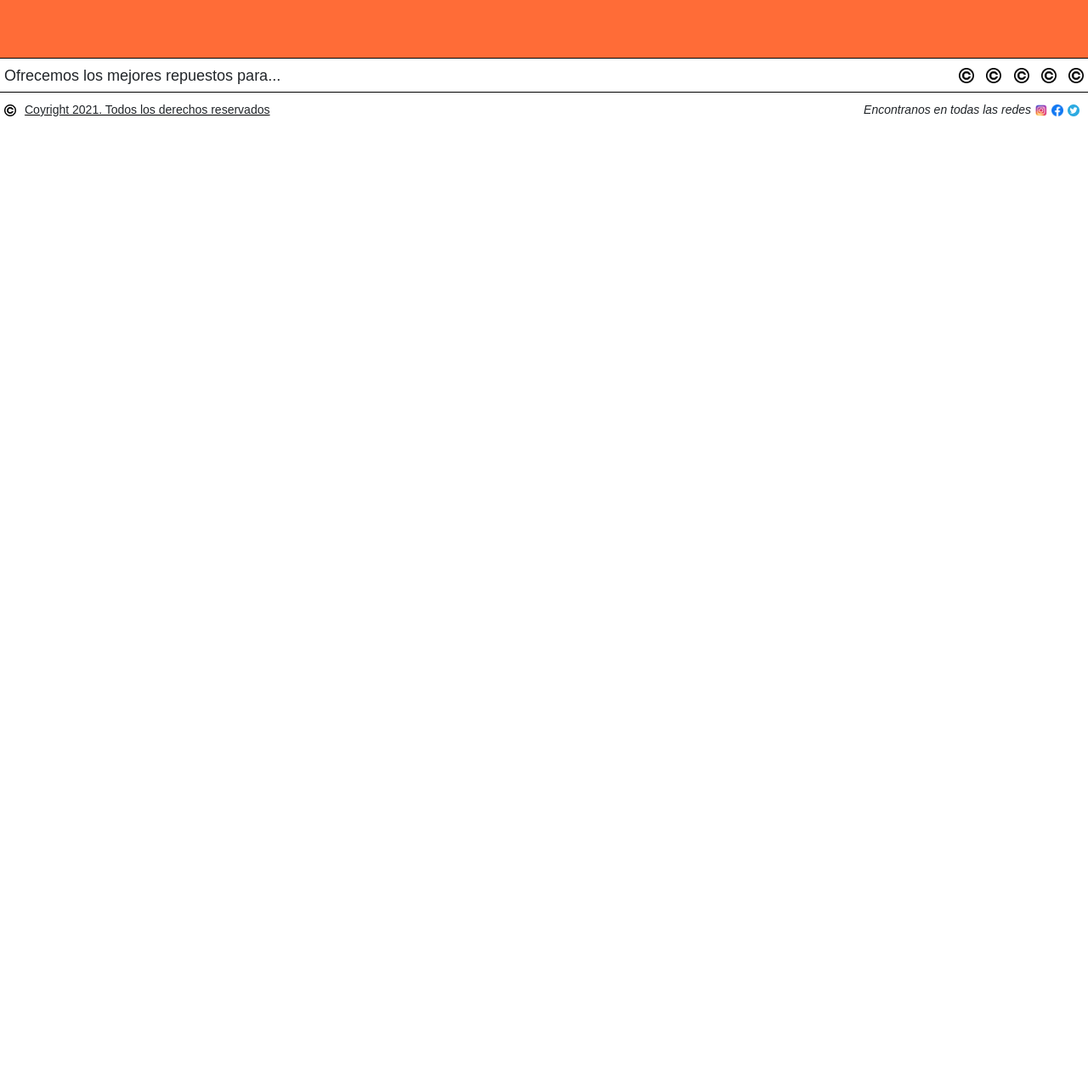
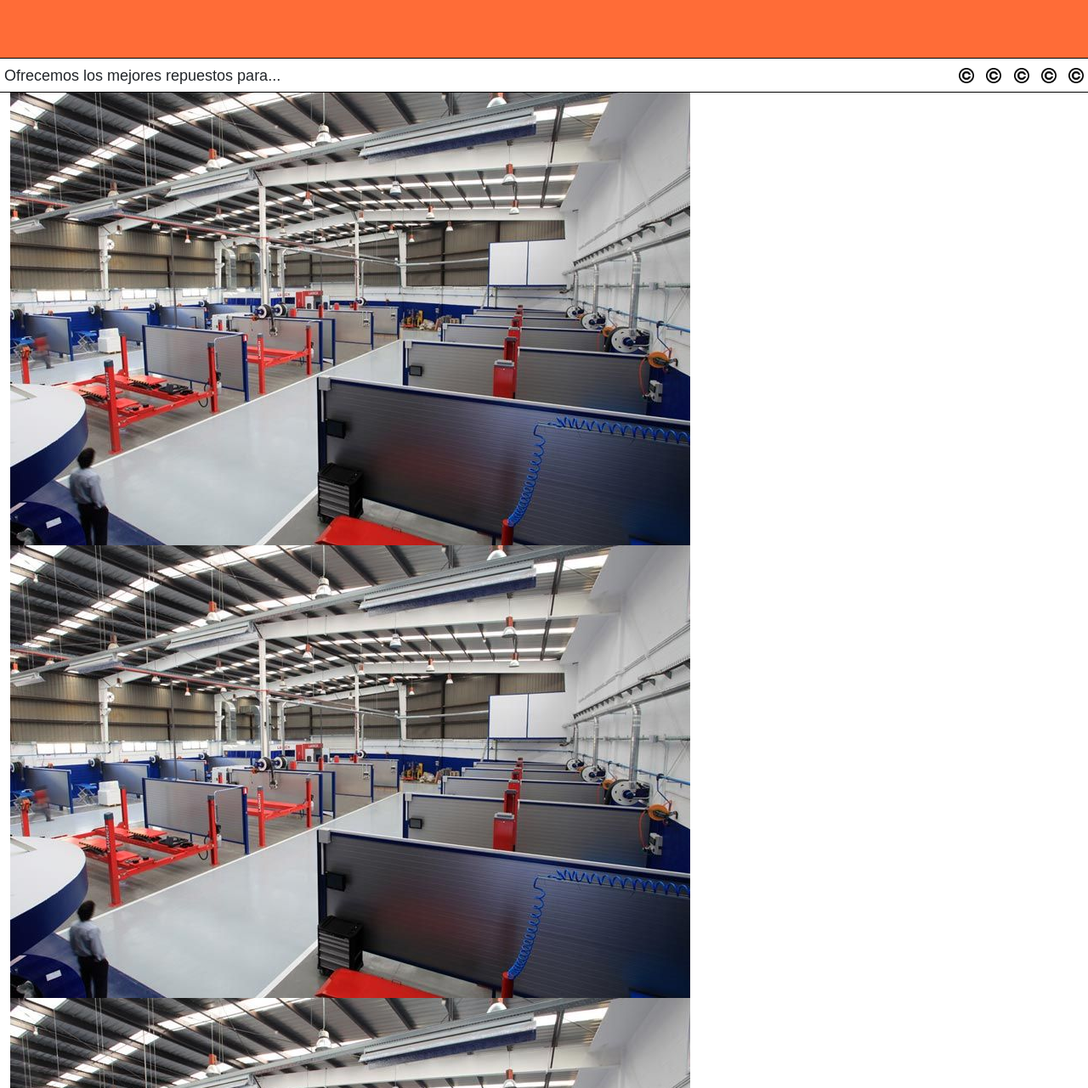
Before and after one commit to santinofabbio/AutoK2, a plain HTML site: page index.html in a window 1280 px wide. Shown: the part 399-1680 px from the top of the page at 85% size. Before the commit the page ends 800 px from the top, so only its background shows below. Drawn offline with nearby package versions, Linux system fonts and the light colour scheme.

Commit message:
EntregaPF4

```diff
--- a/index.html
+++ b/index.html
@@ -57,6 +57,11 @@
             <img src="img/Copyright.png" alt="marca" class="imagenes__img--height imagenes__img--margin">
         </div>
     </section>
+    <article class="articleIndex container-fluid">
+        <img src="img/taller1.jpg" alt="taller">
+        <img src="img/taller1.jpg" alt="taller">
+        <img src="img/taller1.jpg" alt="taller">
+    </article>
     <footer class="pie">
         <div class="pie__seccionC">
             <img src="img/Copyright.png" alt="copyright" height="14" class="seccionC__img--margin">
```
